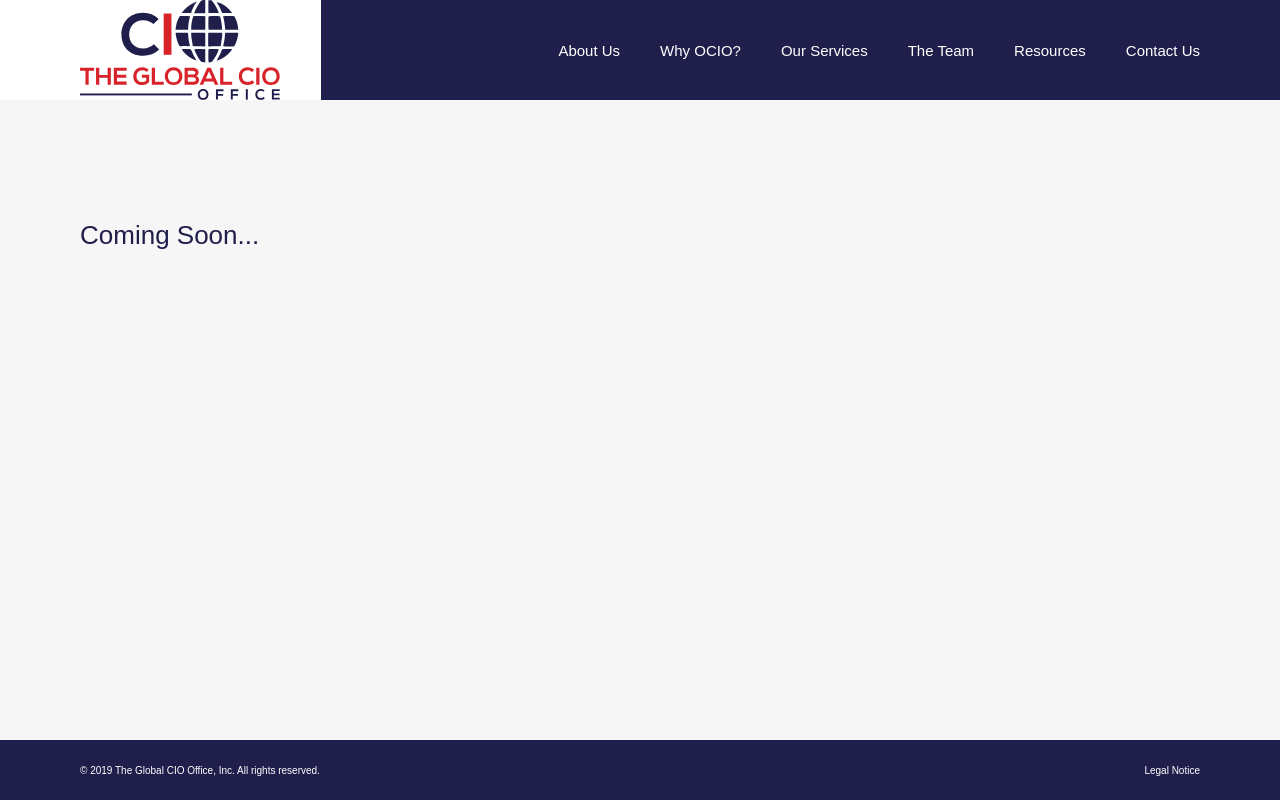
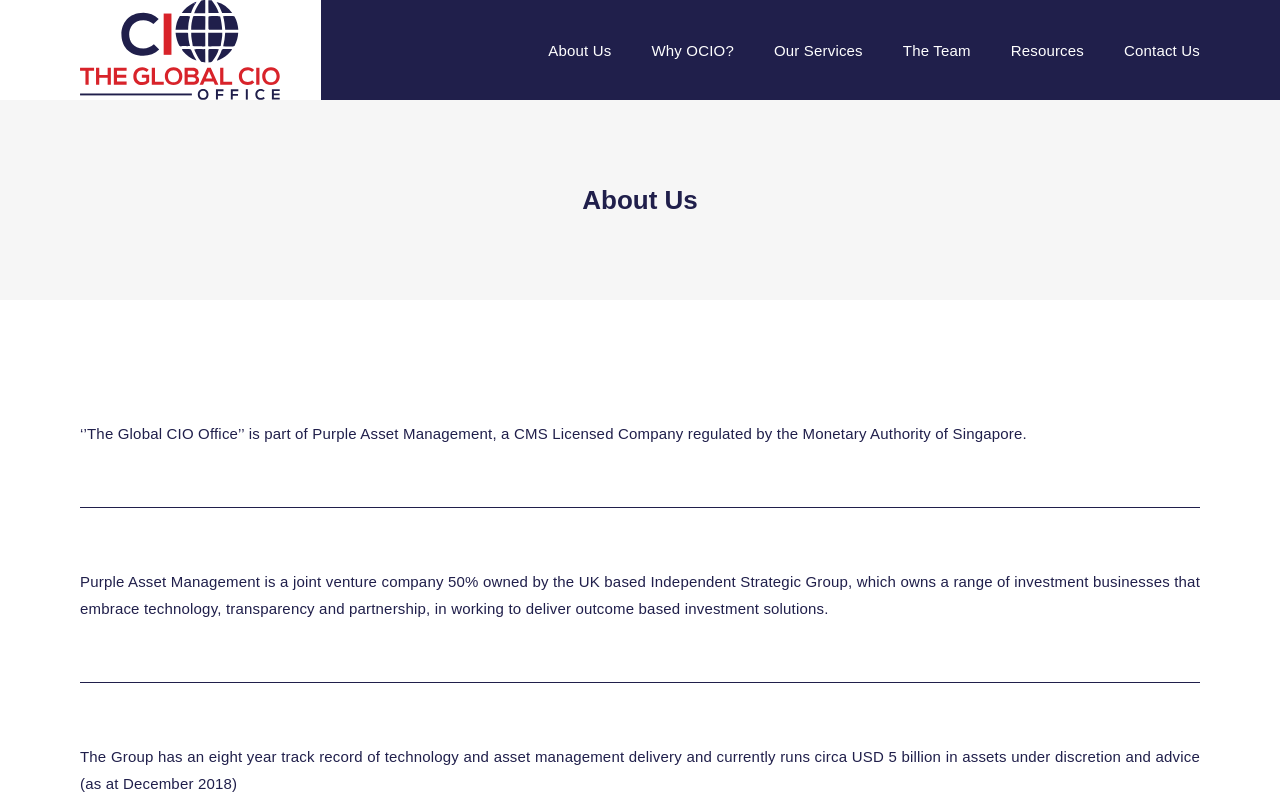
Before and after one commit to lusa9/CIO, a React (Create React App) app: page /about in a window 1280 px wide. Shown: the top 800 px of the page. Built offline with nearby package versions, Linux system fonts and the light colour scheme.

Commit message:
about us done

```diff
--- a/src/App.js
+++ b/src/App.js
@@ -4,6 +4,7 @@
 import { Home } from './Components/Home';
 import {BrowserRouter as Router, Switch, Route} from 'react-router-dom'
 import { NotFound } from './Components/NotFound';
+import { About } from './Components/About';
 
 class App extends React.Component {
   constructor(props) {
@@ -13,12 +14,13 @@
 
   render() {
       return (
-        <div className="bg-light d-flex flex-direction-column" style={{minHeight: "100vh"}}>
+        <div className="d-flex flex-direction-column" style={{minHeight: "100vh"}}>
         <Router ref={this.router}>
           <Header routeToPath={path => this.router.current.history.push(path)}/>
           <div className="flex-grow-1 d-flex">
               <Switch>
                 <Route exact path="/" component={Home} />
+                <Route exact path="/about" component={About} />
                 <Route path="" component={NotFound} />
               </Switch>
           </div>
--- /dev/null
+++ b/src/Components/About/index.js
@@ -0,0 +1,19 @@
+import React from 'react';
+import home from '../../assets/home.jpg'
+import logo from '../../assets/logo.svg'
+import { SectionHeader } from '../Section Header';
+
+export const About = () => (
+    <div className="d-flex flex-1 flex-direction-column">
+        <SectionHeader name="About Us"/>
+        <div className="content-container margin-bottom-200">
+            <div className="content flex-1 flex-direction-column">
+                <h4 className="margin-top-120 text-justify">‘’The Global CIO Office’’ is part of Purple Asset Management, a CMS Licensed Company regulated by the Monetary Authority of Singapore.</h4>
+                <div className="line margin-top-60"></div>
+                <h4 className="margin-top-60 text-justify">Purple Asset Management is a joint venture company 50% owned by the UK based Independent Strategic Group, which owns a range of investment businesses that embrace technology, transparency and partnership, in working to deliver outcome based investment solutions.</h4>
+                <div className="line margin-top-60"></div>
+                <h4 className="margin-top-60 text-justify">The Group has an eight year track record of technology and asset management delivery and currently runs circa USD 5 billion in assets under discretion and advice (as at December 2018)</h4>
+            </div>
+        </div>
+    </div>
+)
--- a/src/Components/Section Header/index.js
+++ b/src/Components/Section Header/index.js
@@ -1,7 +1,7 @@
 import React from 'react'
 
 export const SectionHeader = ({name}) => (
-    <div className="d-flex justify-content-center align-items-center" style={{height: 237}}>
-        <h2 className="accent">{name}</h2>
+    <div className="w-full h-200 d-flex justify-content-center align-items-center bg-light">
+        <h2 className="bold">{name}</h2>
     </div>
 )
--- a/src/index.css
+++ b/src/index.css
@@ -19,6 +19,7 @@
   margin: 0px 0px;
   padding: 0px 0px;
   font-weight: 400;
+  color: var(--accent);
 }
 
 /* Font */
@@ -36,6 +37,8 @@
 
 h4 {
   font-size: 15px;
+  letter-spacing: 0.18px;
+  line-height: 27px;
 }
 
 h5 {
@@ -154,6 +157,14 @@
   flex-grow: 1;
 }
 
+.justify-content-start {
+  justify-content: flex-start;
+}
+
+.justify-content-end {
+  justify-content: flex-end;
+}
+
 .justify-content-between {
   justify-content: space-between;
 }
@@ -220,6 +231,14 @@
 
 .h-120 {
   height: 120px;
+}
+
+.h-200 {
+  height: 200px;
+}
+
+.h-240 {
+  height: 240px;
 }
 
 .w-120 {
@@ -422,8 +441,13 @@
 .margin-bottom-80 {
   margin-bottom: 80px;
 }
+
 .margin-bottom-100 {
   margin-bottom: 100px;
+}
+
+.margin-bottom-200 {
+  margin-bottom: 200px;
 }
 
 .padding-top-big {
@@ -466,3 +490,13 @@
 .min-w-200 {
   min-width: 200px;
 }
+
+.line {
+  height: 1px;
+  width: 100%;
+  background-color: var(--accent);
+}
+
+.text-justify {
+  text-align: justify;
+}
```
